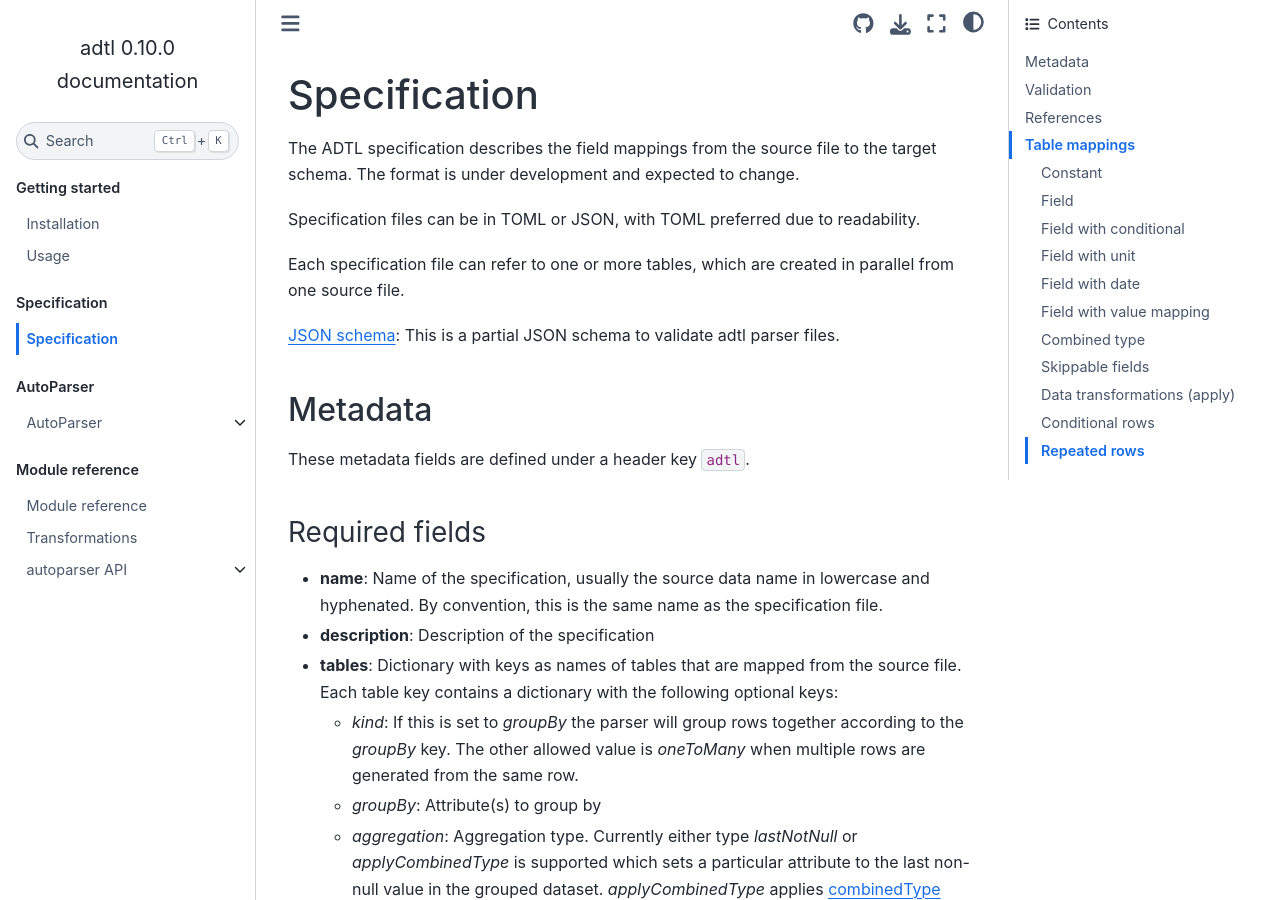
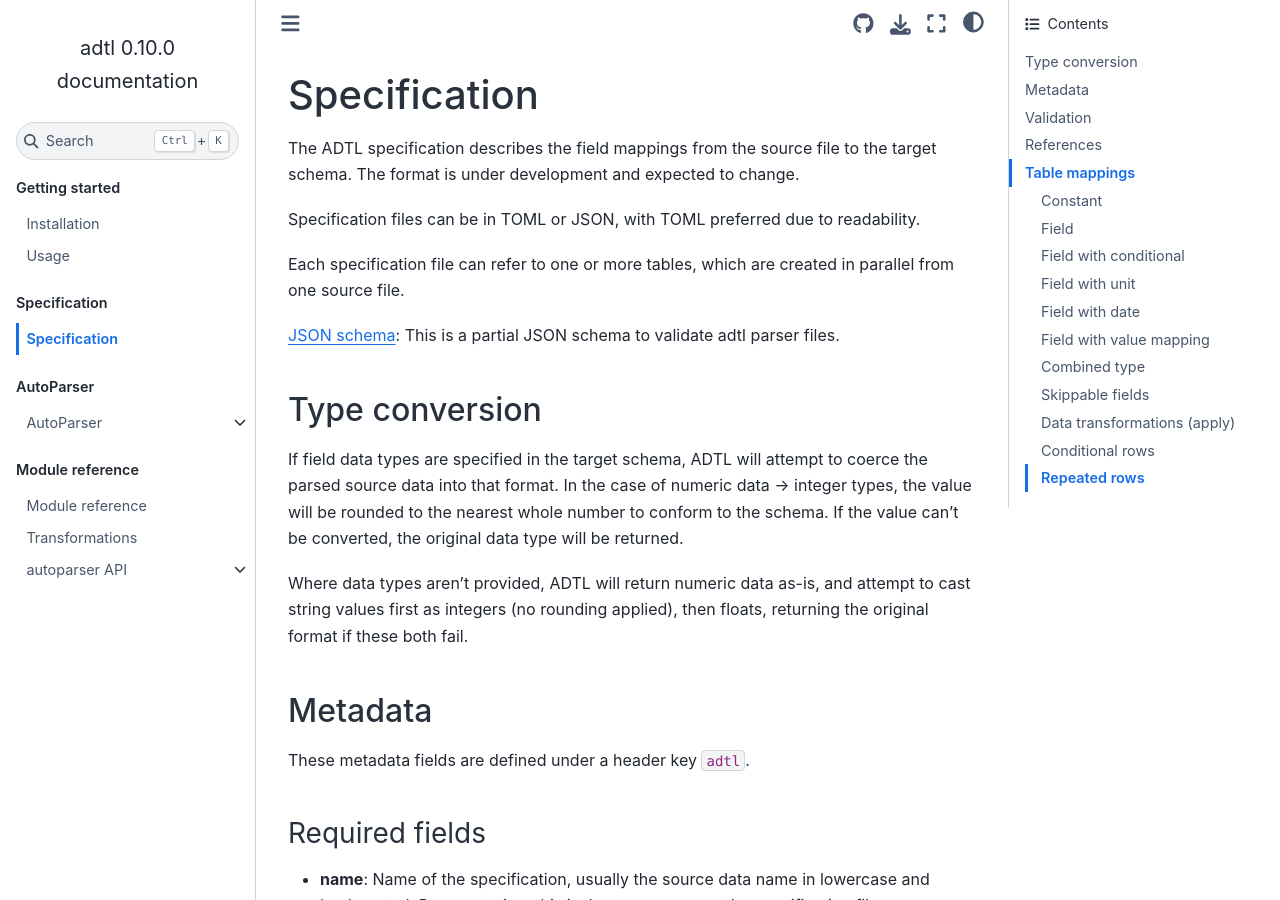
Before and after one commit to globaldothealth/adtl, a Sphinx documentation site: the page built from docs/specification.md, in a window 1280 px wide and 900 px high. Built offline with Sphinx 7.4.7 and the Sphinx Book theme 1.1.4, drawn with Linux system fonts in a browser that asks for light colours.

Commit message:
Add info on type coercion to the specification

```diff
--- a/docs/specification.md
+++ b/docs/specification.md
@@ -13,6 +13,17 @@ created in parallel from one source file.
 
 [JSON schema](../schemas/dev.schema.json): This is a partial JSON schema to validate
 adtl parser files.
+
+## Type conversion
+
+If field data types are specified in the target schema, ADTL will attempt to
+coerce the parsed source data into that format. In the case of numeric data -> integer types,
+the value will be rounded to the nearest whole number to conform to the schema. If the
+value can't be converted, the original data type will be returned.
+
+Where data types aren't provided, ADTL will return numeric data as-is, and attempt to cast
+string values first as integers (no rounding applied), then floats, returning the original format
+if these both fail.
 
 ## Metadata
 
```
